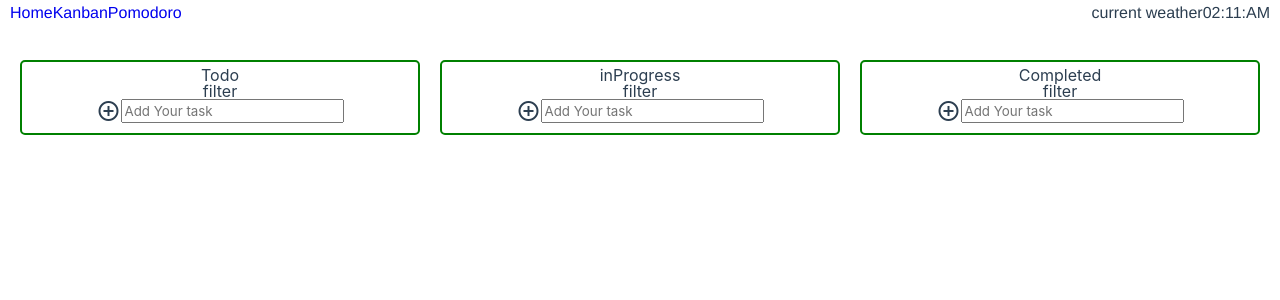
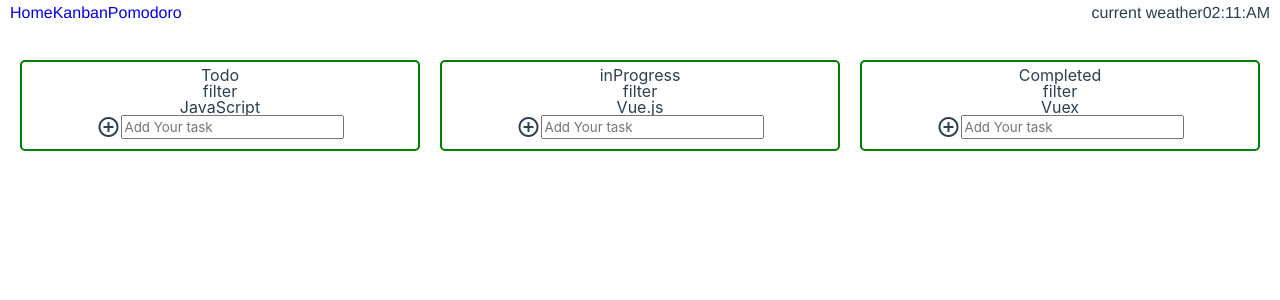
Before and after one commit to namhoonchoe/Vue-productivity, a Vue app: page /#/Kanban in a window 1280 px wide. Shown: the top 300 px of the page. Built offline with nearby package versions, Linux system fonts and the light colour scheme.

Commit message:
saveStorage plugin
modify saveStorage plugin

```diff
--- a/package.json
+++ b/package.json
@@ -18,7 +18,7 @@
     "@vue/cli-plugin-eslint": "~4.4.0",
     "@vue/cli-service": "~4.4.0",
     "babel-eslint": "^10.1.0",
-    "eslint": "^6.7.2",
+    "eslint": "^7.7.0",
     "eslint-plugin-vue": "^6.2.2",
     "vue-template-compiler": "^2.6.11"
   },
--- a/src/components/KanbanBoard/addTask.vue
+++ b/src/components/KanbanBoard/addTask.vue
@@ -11,12 +11,12 @@
 
 <script>
 export default {
-    props:['boardTitle'],
+    props:['state'],
 
      data() {
         return {
             title:"",
-            status:this.boardTitle
+            status:this.state
         };
     },
     methods:{
--- a/src/components/KanbanBoard/taskCard.vue
+++ b/src/components/KanbanBoard/taskCard.vue
@@ -1,10 +1,11 @@
 <template>
-    <p>Task no#</p>
+    <p>{{this.show.title}}</p>
 </template>
 
 <script>
+
 export default {
-
+    props:['show','index'],
 }
 </script>
 
--- a/src/components/KanbanBoard/taskList.vue
+++ b/src/components/KanbanBoard/taskList.vue
@@ -4,19 +4,20 @@
            {{boardTitle}}
         </p>
         <boardFilter/>
-        <ul>
-        </ul>
-        <addTask :boardTitle = taskStatus />
+        <taskCard v-for ="( task, index ) in tasks" :key = "task.id" :index="index" :show = task />
+        <addTask :state = taskStatus />
     </div>
 </template>
 
 <script>
 import boardFilter from './boardFilter.vue';
+import taskCard from './taskCard.vue';
 import addTask from './addTask.vue';
 
 export default {
     components: {
         boardFilter,
+        taskCard,
         addTask
     },
 
@@ -24,6 +25,7 @@ export default {
 
     data() {
         return {
+           tasks:this.boardState,
            taskStatus:this.boardTitle
         }
     },
--- a/src/store/Tasks.js
+++ b/src/store/Tasks.js
@@ -1,13 +1,11 @@
 import Vue from 'vue';
-import { Task , defaultTask, saveStorage } from './defaultTask.js';
+import { Task, defaultTask } from './defaultTask.js';
 
-const plugins = {
-    saveStorage
-}
 
 const state = {
     tasks:defaultTask
 }
+
 
 const getters = {
     Todo(state) {
@@ -34,7 +32,7 @@ const getters = {
         return state.tasks.filter(task => task.status === "Completed").length;
     }
 }
-const  mutations ={
+const mutations = {
     ADD_TASK(state, {title , status}) {
       const task = new Task( { title, status } );
       state.tasks.push(task);
@@ -47,16 +45,15 @@ const  mutations ={
 
 const actions = {
     addTask( { commit }, {title,status} ) {
-        commit("ADD_TASK", {title, status} );
+        commit( "ADD_TASK", {title, status} );
     },
 
     removeTask( { commit }, index) {
-        commit("REMOVE_TASK", index);
+        commit( "REMOVE_TASK", index );
     }
 }
 export default {
     namespaced:true,
-    plugins,
     getters,
     mutations,
     actions,
--- a/src/store/defaultTask.js
+++ b/src/store/defaultTask.js
@@ -6,20 +6,20 @@ class Task {
     }
 }
 
-const tasks = window.localStorage.getItem('tasks');
+let tasks = window.localStorage.getItem('tasks');
 
-const defaultTask = tasks
+let defaultTask = tasks
     ? JSON.parse(tasks)
     : [
-      /*  new Task({ title: "JavaScript" , status:"Todo"}),
+        new Task({ title: "JavaScript" , status:"Todo"}),
         new Task({ title: "Vue.js", status:"inProgress"}),
-        new Task({ title: "Vuex", status:"Completed" }) */
+        new Task({ title: "Vuex", status:"Completed" })
     ];
 
 const saveStorage = store => {
-    store.subscribe((mutation, state) => {
-        window.localStorage.setItem("tasks",JSON.stringify(state.tasks))
+    store.subscribe( (mutation, state) => {
+        window.localStorage.setItem('tasks',JSON.stringify(state.Tasks.tasks))
     });
 };
 
-export {Task,defaultTask,saveStorage};
+export { Task, defaultTask, saveStorage };
--- a/src/store/index.js
+++ b/src/store/index.js
@@ -2,10 +2,12 @@ import Vue from 'vue';
 import Vuex from 'vuex';
 import pomodoroTimer from './pomodoroTimer.js';
 import Tasks from './Tasks.js';
+import { saveStorage } from './defaultTask.js'
 
 Vue.use(Vuex);
 
 export default  new Vuex.Store({
-    modules:{ pomodoroTimer,
+    plugins: [ saveStorage ],
+    modules: { pomodoroTimer,
               Tasks }
 });
```
Also changed, not shown: 1 other file (tests, documents, lock files or other folders).
